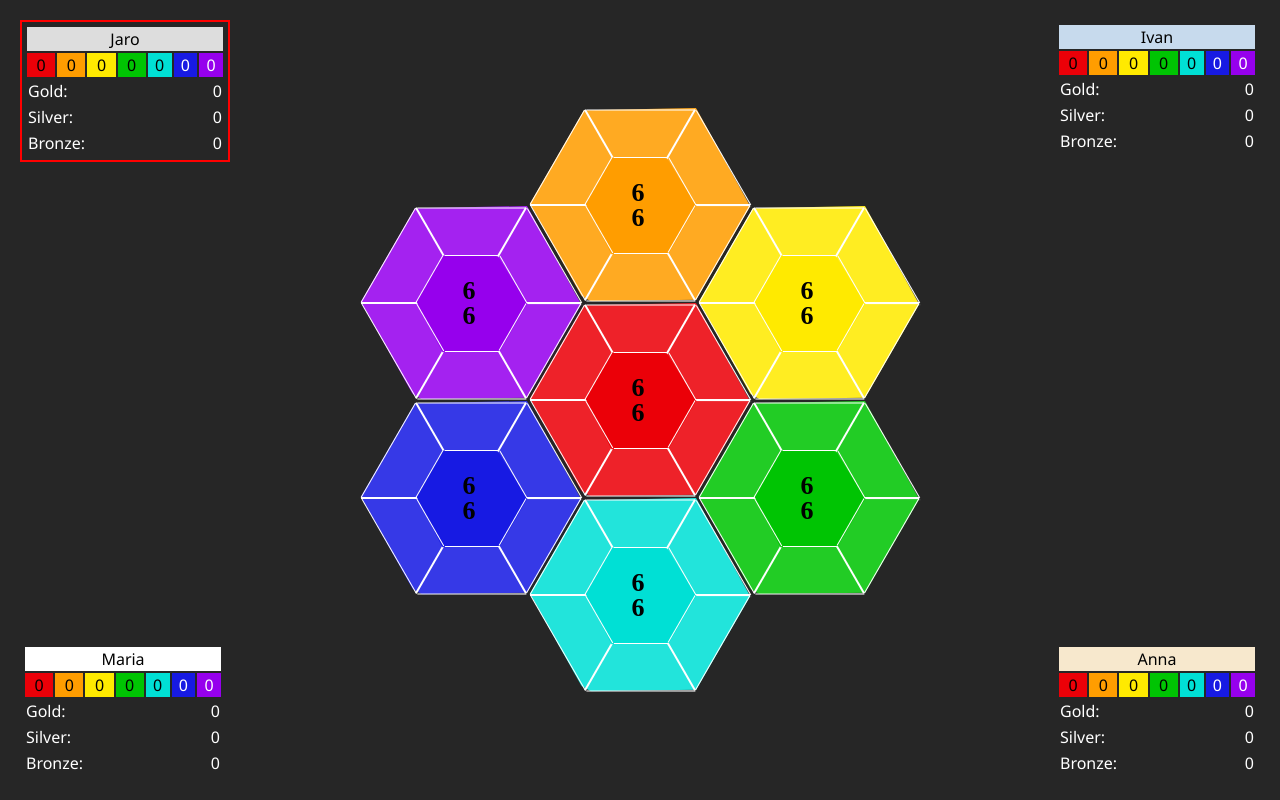
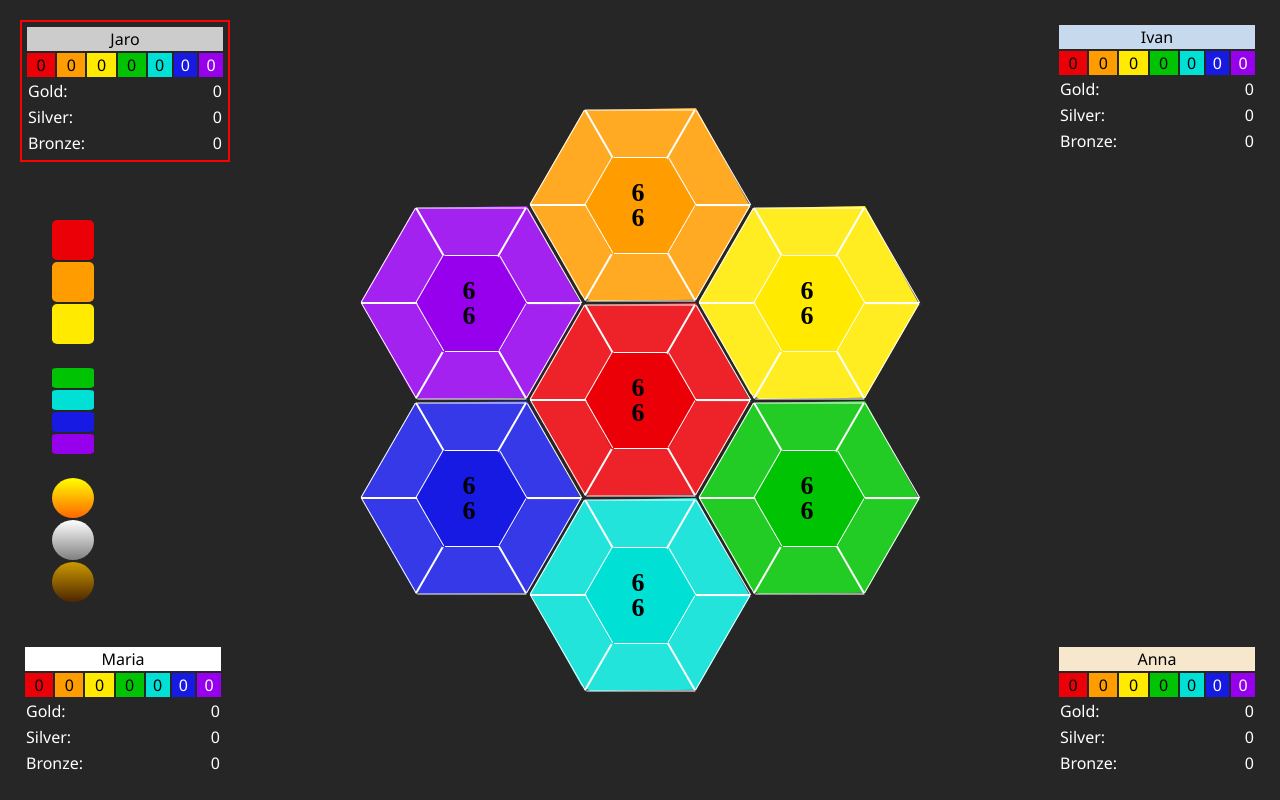
Before and after one commit to rykhalskyi/hexagoneGame, an Angular app: page / in a window 1280 px wide. Built offline with nearby package versions, Linux system fonts and the light colour scheme.

Commit message:
Add active player component

```diff
--- /dev/null
+++ b/src/app/active-player/active-player.component.css
@@ -0,0 +1,17 @@
+table {
+  width: 90px;
+  position: absolute;
+  top: 50%;
+  transform: translate(0, -50%);
+  left: 50px;
+}
+
+.keyresource {
+  height: 40px;
+  width: 40px;
+}
+
+.resource {
+  height: 20px;
+  width: 30px;
+}
--- /dev/null
+++ b/src/app/active-player/active-player.component.html
@@ -0,0 +1,55 @@
+<table>
+
+  <tr class="resource">
+    <td> </td>
+    <td></td>
+  </tr>
+  <tr class="keyresource">
+    <td [ngStyle]="{'background': '#eb0008','border-radius': '12%'}"> </td>
+    <td></td>
+  </tr>
+  <tr class="keyresource">
+    <td [ngStyle]="{'background': '#ff9d00','border-radius': '12%'}"> </td>
+    <td></td>
+  </tr>
+  <tr class="keyresource">
+    <td [ngStyle]="{'background': '#ffea00','border-radius': '12%'}"> </td>
+    <td></td>
+  </tr>
+  <tr class="resource">
+    <td> </td>
+    <td></td>
+  </tr>
+  <tr class="resource">
+    <td [ngStyle]="{'background': '#00c403','border-radius': '12%'}"> </td>
+    <td></td>
+  </tr>
+  <tr class="resource">
+    <td [ngStyle]="{'background': '#00e0d5','border-radius': '12%'}"> </td>
+    <td></td>
+  </tr>
+  <tr class="resource">
+    <td [ngStyle]="{'background': '#171ae3','border-radius': '12%'}"> </td>
+    <td></td>
+  </tr>
+  <tr class="resource">
+    <td [ngStyle]="{'background': '#9600ed', 'border-radius': '12%'}"> </td>
+    <td></td>
+  </tr>
+  <tr class="resource">
+    <td></td>
+  </tr>
+  <tr class="keyresource">
+    <td [ngStyle]="{'background-image': 'linear-gradient(yellow, #ff6600)',  'border-radius': '50%'}"></td>
+    <td></td>
+  </tr>
+  <tr class="keyresource">
+    <td [ngStyle]="{'background-image': 'linear-gradient(white, grey)',  'border-radius': '50%'}"></td>
+    <td></td>
+  </tr>
+  <tr class="keyresource">
+    <td [ngStyle]="{'background-image': 'linear-gradient(#cc9900, #4d2600)',  'border-radius': '50%'}"></td>
+    <td></td>
+  </tr>
+
+</table>
--- /dev/null
+++ b/src/app/active-player/active-player.component.ts
@@ -0,0 +1,15 @@
+import { Component, OnInit } from '@angular/core';
+
+@Component({
+  selector: 'app-active-player',
+  templateUrl: './active-player.component.html',
+  styleUrls: ['./active-player.component.css']
+})
+export class ActivePlayerComponent implements OnInit {
+
+  constructor() { }
+
+  ngOnInit(): void {
+  }
+
+}
--- a/src/app/app.component.html
+++ b/src/app/app.component.html
@@ -1,4 +1,5 @@
 <app-playfield class="playfield"></app-playfield>
 <!-- <app-hexagon></app-hexagon> -->
+<app-active-player></app-active-player>
 <app-players></app-players>
 <router-outlet></router-outlet>
--- a/src/app/app.module.ts
+++ b/src/app/app.module.ts
@@ -7,6 +7,7 @@ import { HexagonComponent } from './hexagon/hexagon.component';
 import { PlayfieldComponent } from './playfield/playfield.component';
 import { PlayerDashboardComponent } from './player-dashboard/player-dashboard.component';
 import { PlayersComponent } from './players/players.component';
+import { ActivePlayerComponent } from './active-player/active-player.component';
 
 @NgModule({
   declarations: [
@@ -14,7 +15,8 @@ import { PlayersComponent } from './players/players.component';
     HexagonComponent,
     PlayfieldComponent,
     PlayerDashboardComponent,
-    PlayersComponent
+    PlayersComponent,
+    ActivePlayerComponent
   ],
   imports: [
     BrowserModule,
--- a/src/app/players.service.ts
+++ b/src/app/players.service.ts
@@ -8,7 +8,7 @@ import { Observable, of } from 'rxjs';
 export class PlayersService {
 
   playerOne: Player = {name : 'Jaro',
-  color:'#ddd',
+  color:'#ccc',
   resources : [0,0,0,0,0,0,0],
   gold : 0,
   silver : 0,
```
Also changed, not shown: src/app/archtype.ts (added, +8 -0 lines), src/app/resource.ts (added, +13 -0 lines), 1 other file (tests, documents, lock files or other folders).
